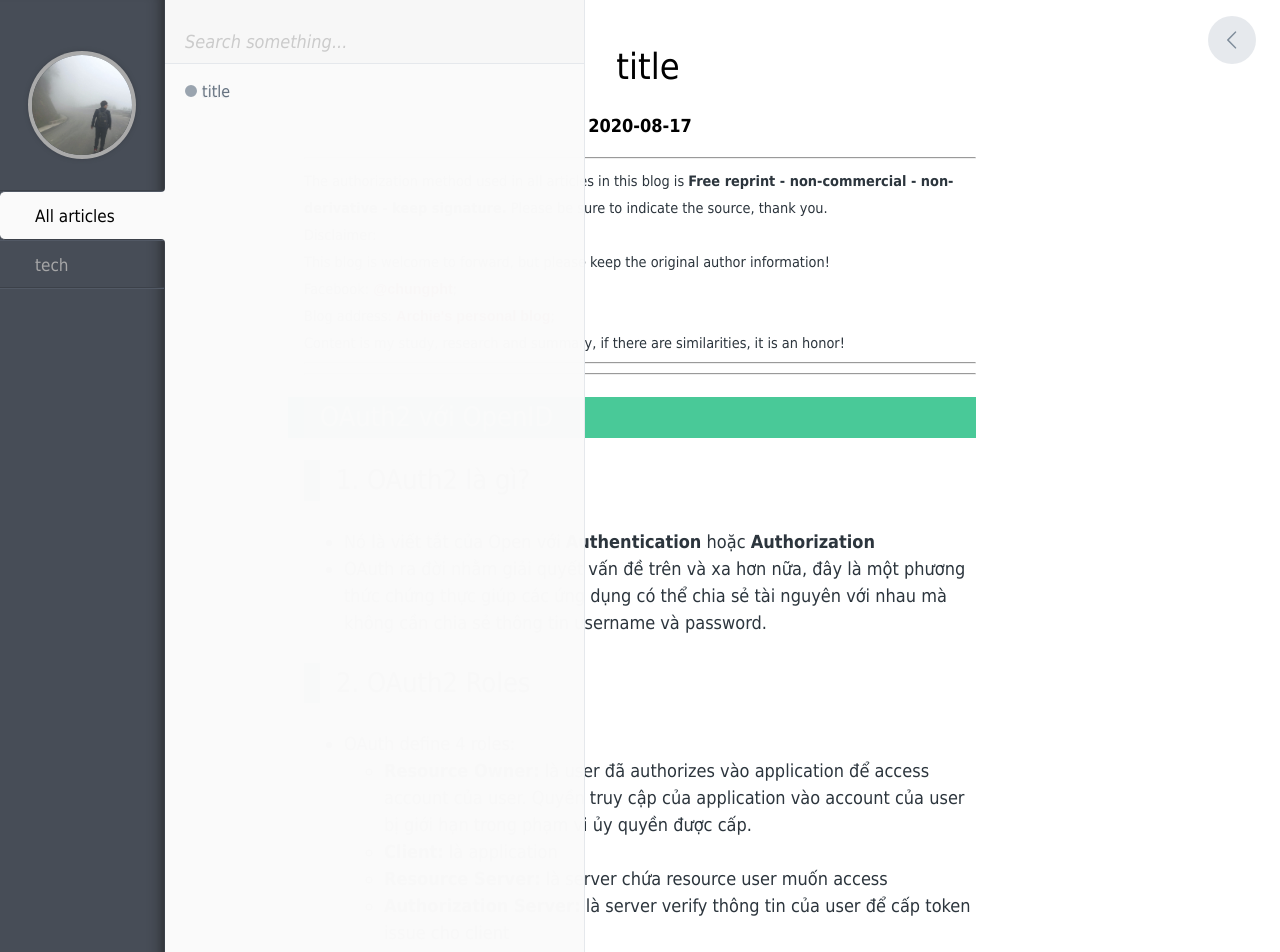
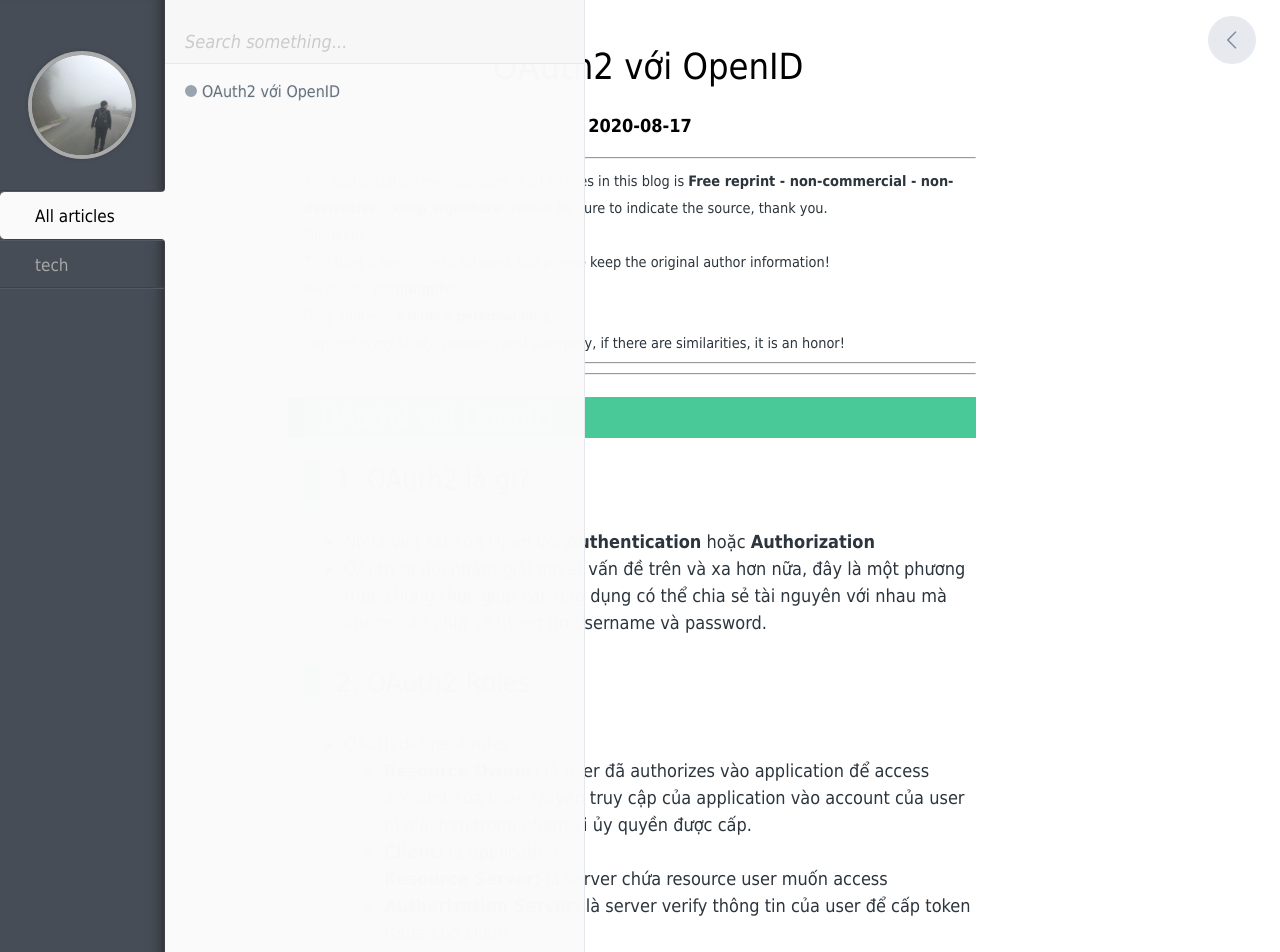
Before and after one commit to archiephan78/old-site, a Jekyll site: the page built from _posts/tech/2020-08-17-oauth2-with-openid.md, in a window 1280 px wide. Shown: the top 952 px of the page. Built offline with Jekyll 4.4.1, drawn with Linux system fonts in a browser that asks for light colours; comment, search, counter and statistics services are not loaded; part of the change alters nothing that is shown.

Commit message:
update domain

```diff
--- a/_config.yml
+++ b/_config.yml
@@ -1,9 +1,9 @@
 # Site settings
 title: Archie's personal blog
-email: chungphan78@gmail.com
+email: chungphan7819@gmail.com
 description: Tech blog
 baseurl: "" # the subpath of your site, e.g. /blog/
-url: "http://chungpt78.github.io/index.html" # the base hostname & protocol for your site
+url: "http://archiephan78.github.io/index.html" # the base hostname & protocol for your site
 
 # Paginate
 #gems: [jekyll-paginate]
@@ -30,12 +30,12 @@ favicon: /assets/image/favicon.ico
 # Information
 author:
   name: Archie Phan
-  email: chungphan78@gmail.com
-  link: http://chungpt78.github.io/
+  email: chungphan7819@gmail.com
+  link: http://archiephan78.github.io/
   facebook: http://facebook.com/chungphan78
   facebook_username: chungphan
-  github: https://github.com/chungpt78
-  github_username: chungphan
+  github: https://github.com/archiephan78
+  github_username: archiephan78
 
 
 locals:
--- a/_posts/tech/2020-08-17-oauth2-with-openid.md
+++ b/_posts/tech/2020-08-17-oauth2-with-openid.md
@@ -1,6 +1,6 @@
 ---
 layout: post
-title: title
+title: OAuth2 với OpenID
 category: tech
 ---
 ---
@@ -29,4 +29,4 @@ category: tech
 
 ### Abstract flow:
 
-![](images/2020-08-17-oauth2-with-openid/abstract_flow.png)
+![](images/2020-08-17-oauth2/abstract_flow.png)
```
Also changed, not shown: images/2020-08-17-oauth2/abstract_flow.png (renamed from images/2020-08-17-oauth2-with-openid /abstract_flow.png).
